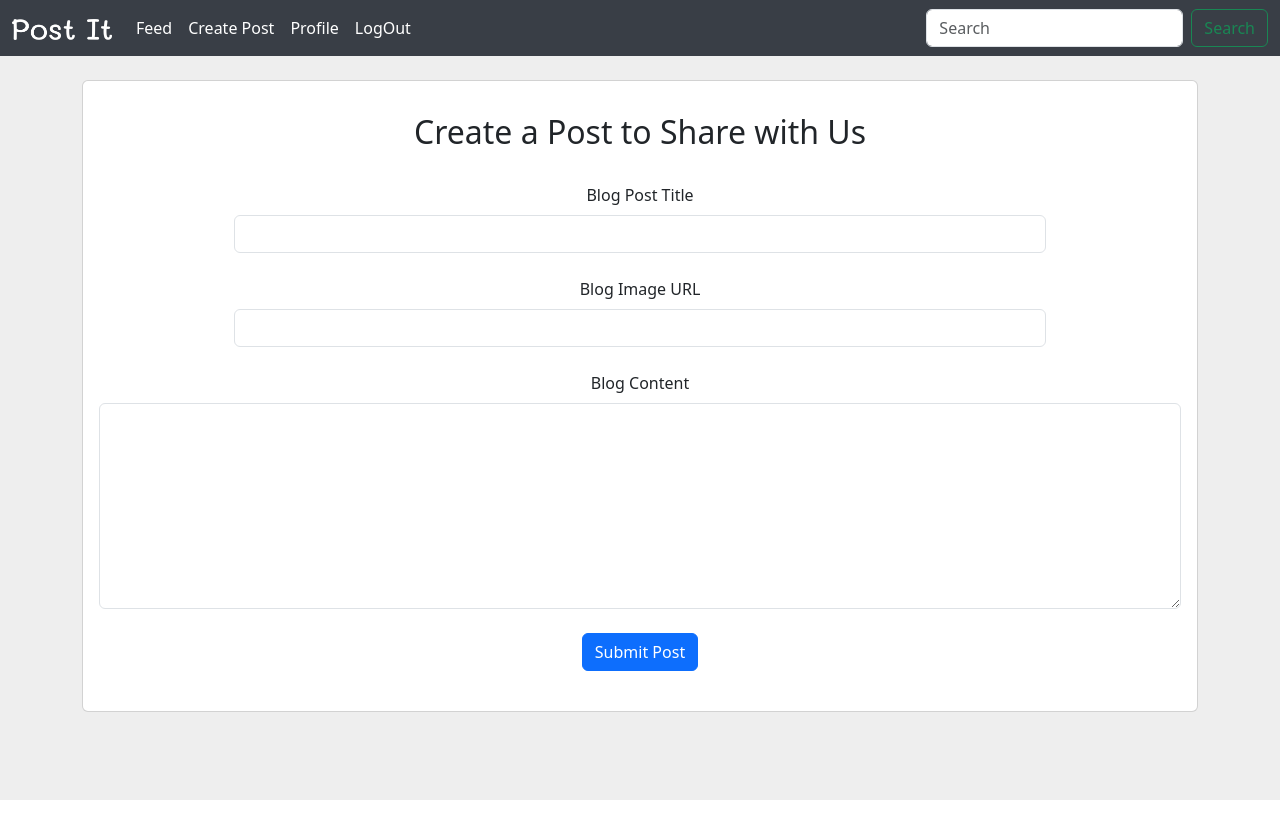
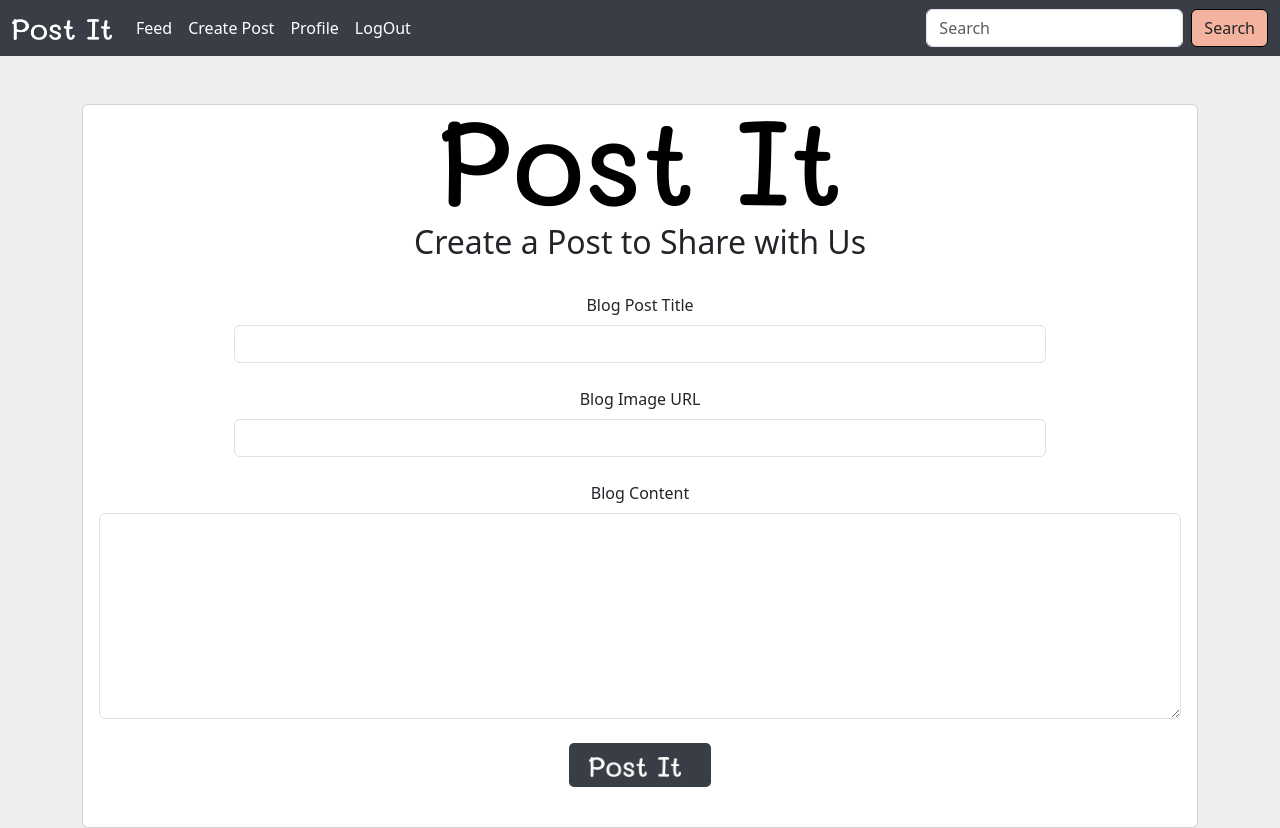
Before and after one commit to mimisanchelo/post-it-blog, a Flask app: page /add-post in a window 1280 px wide. Before the commit the page ends 800 px from the top, so only its background shows below. Run offline with Flask 3, Linux system fonts and the light colour scheme; the visitor is signed in with stand-in values (Sample User, id 1); some libraries are stand-ins or nearby versions.

Commit message:
correction in html

```diff
--- a/static/css/style.css
+++ b/static/css/style.css
@@ -104,6 +104,23 @@ a {
     -webkit-line-clamp: 3;
     -webkit-box-orient: vertical;
 }
+.btn-search {
+    background-color: rgb(243, 179, 158) !important;
+    border-color: black !important;
+}
+
+.image-button {
+    background-color: rgb(57, 62, 70);
+    padding: 10px 20px;
+    border: none;
+    color: white;
+    border-radius: 5px;
+    cursor: pointer;
+  }
+  .image-button img {
+    height: 20px;
+    margin-right: 10px;
+  }
 
 /* breakers */
 @media (max-width: 768px) {
--- a/templates/auth/login.html
+++ b/templates/auth/login.html
@@ -1,12 +1,6 @@
 {% extends 'base.html' %}
 
 {% block content %}
-    {%for message in get_flashed_messages() %}
-    <div class="alert alert-warning alert-dismissible fade show" role="alert">
-        {{message}}
-        <button type="button" class="btn-close" data-bs-dismiss="alert" aria-label="Close"></button>
-    </div>
-    {% endfor%}
         <br>
         <center>
             <img src="{{ url_for('static', filename='assets/logo-no-bg.png') }}" alt="">
--- a/templates/auth/signup.html
+++ b/templates/auth/signup.html
@@ -1,11 +1,6 @@
 {% extends 'base.html' %}
 
 {% block content %}
-    {%for message in get_flashed_messages() %}
-    <div class="alert alert-warning alert-dismissible fade show" role="alert">
-        {{message}}
-        <button type="button" class="btn-close" data-bs-dismiss="alert" aria-label="Close"></button>
-    </div>
     {% endfor%}
     <br>
     <center>
--- a/templates/base.html
+++ b/templates/base.html
@@ -10,9 +10,18 @@
 <body>
 {% include 'navbar.html' %}
 <div class="container">
-    {% block content %}
-    {% endblock %}
+  <br>
+  {%for message in get_flashed_messages() %}
+  <div class="alert alert-warning alert-dismissible fade show" role="alert">
+      {{message}}
+      <button type="button" class="btn-close" data-bs-dismiss="alert" aria-label="Close"></button>
+  </div>
+  {% endfor%}
+
+  {% block content %}
+  {% endblock %}
 </div>
 <script src="https://cdn.jsdelivr.net/npm/bootstrap@5.3.1/dist/js/bootstrap.bundle.min.js" integrity="sha384-HwwvtgBNo3bZJJLYd8oVXjrBZt8cqVSpeBNS5n7C8IVInixGAoxmnlMuBnhbgrkm" crossorigin="anonymous"></script>
+<script type="text/javascript" src="{{ url_for('static', filename='js/scripts.js' )}}"></script>
 </body>
 </html>
--- a/templates/index.html
+++ b/templates/index.html
@@ -8,7 +8,7 @@
     <div class="card mb-3" style="width: 30rem; margin: auto;">
             <h6 class="card-header">
                 {% if post.poster.img_url %}
-                <a href="{{ url_for('profile', id=post.poster.id) }}"><img src="{{post.poster.img_url}}" alt="" class="rounded-circle img-fluid object-fit-cover" style="width: 25px; height: 25px">
+                <a href="{{ url_for('profile', id=post.poster.id) }}"><img src="{{post.poster.img_url}}" alt="" class="rounded-circle img-fluid object-fit-cover mt-3" style="width: 25px; height: 25px">
                     {{ post.poster.username }}</a>
                 {% else %}
                 <a href="{{ url_for('profile', id=post.poster.id) }}"><img src="{{ url_for('static', filename='assets/post-it-low-res.png') }}" alt="" style="width: 25px; height: 25px" class="rounded-circle img-fluid object-fit-cover">
--- a/templates/navbar.html
+++ b/templates/navbar.html
@@ -32,7 +32,7 @@
         <form class="d-flex" role="search" method="POST" action="{{ url_for('get_search')}}">
           {{ form.hidden_tag() }}
           <input class="form-control me-2" type="search" placeholder="Search" aria-label="Search" name="searched">
-          <button class="btn btn-outline-success" type="submit">Search</button>
+          <button class="btn btn-search" type="submit">Search</button>
         </form>
       </div>
     </div>
--- a/templates/post/create-post.html
+++ b/templates/post/create-post.html
@@ -12,6 +12,7 @@
         <div class="row">
             <div class="card">
                 <center>
+                    <img src="{{ url_for('static', filename='/assets/postIt black.png') }}" alt="">
                     <h2 class="mt-3">Create a Post to Share with Us</h2>
 
                 <br>
@@ -30,7 +31,9 @@
                     {{ form.content(class='form-control', rows='8') }}
                     <br>
 
-                    {{ form.submit(class='btn btn-primary')}}
+                    <button class="image-button">
+                        <img  src="{{ url_for('static', filename='/assets/postIt white.png') }}" alt="">
+                    </button>
 
                 </form>
                 {{ ckeditor.load() }}
--- a/templates/profile/profile.html
+++ b/templates/profile/profile.html
@@ -1,13 +1,7 @@
 {% extends 'base.html' %}
 
 {% block content %}
-<!--Navbar-->
-<div class="container">
 
-</div>
-
-</nav>
-<!--/.Navbar-->
 <main>
     <div class="container">
         <div class="card">
```
Also changed, not shown: templates/post/edit-post.html (+3 -7 lines), templates/post/show-post.html (+0 -10 lines), templates/search.html (+16 -21 lines).
